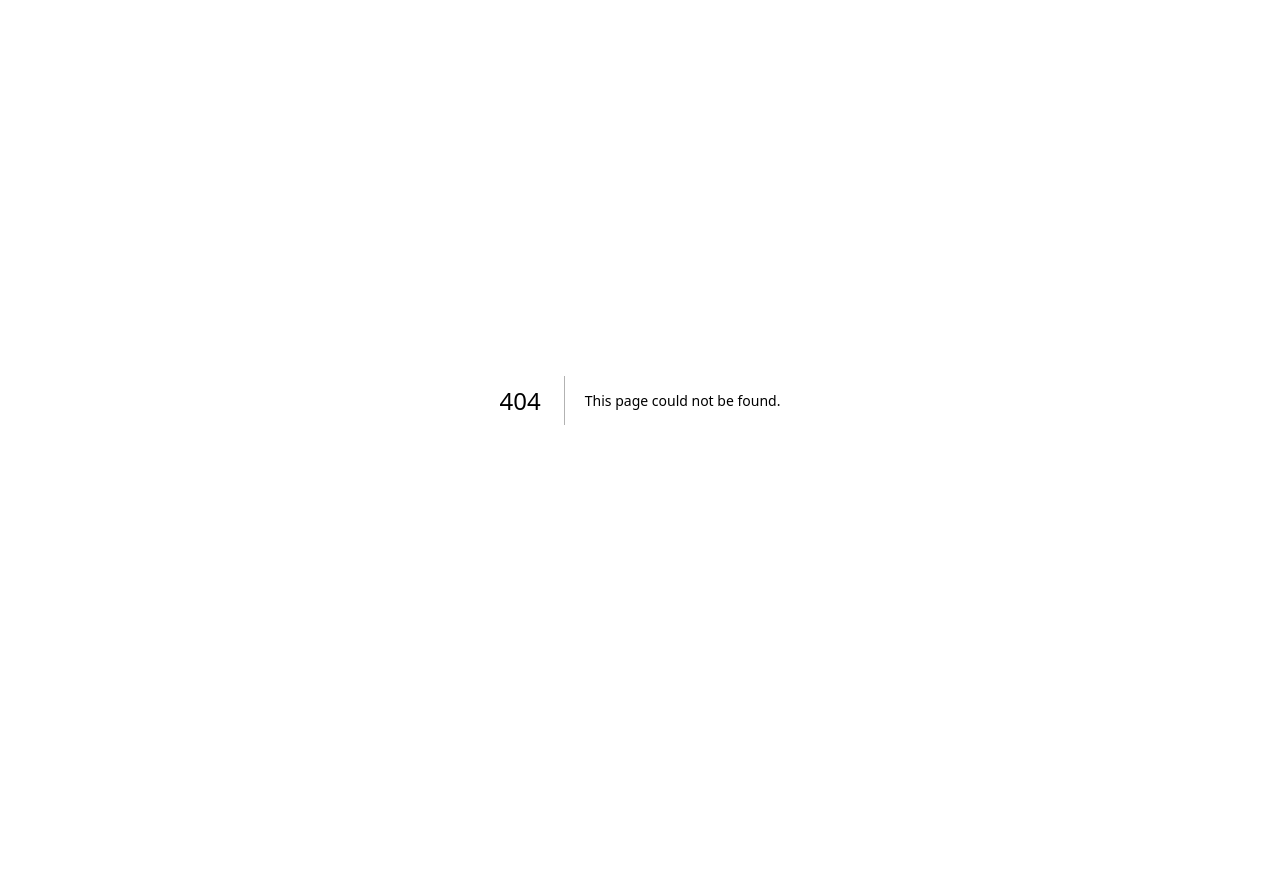
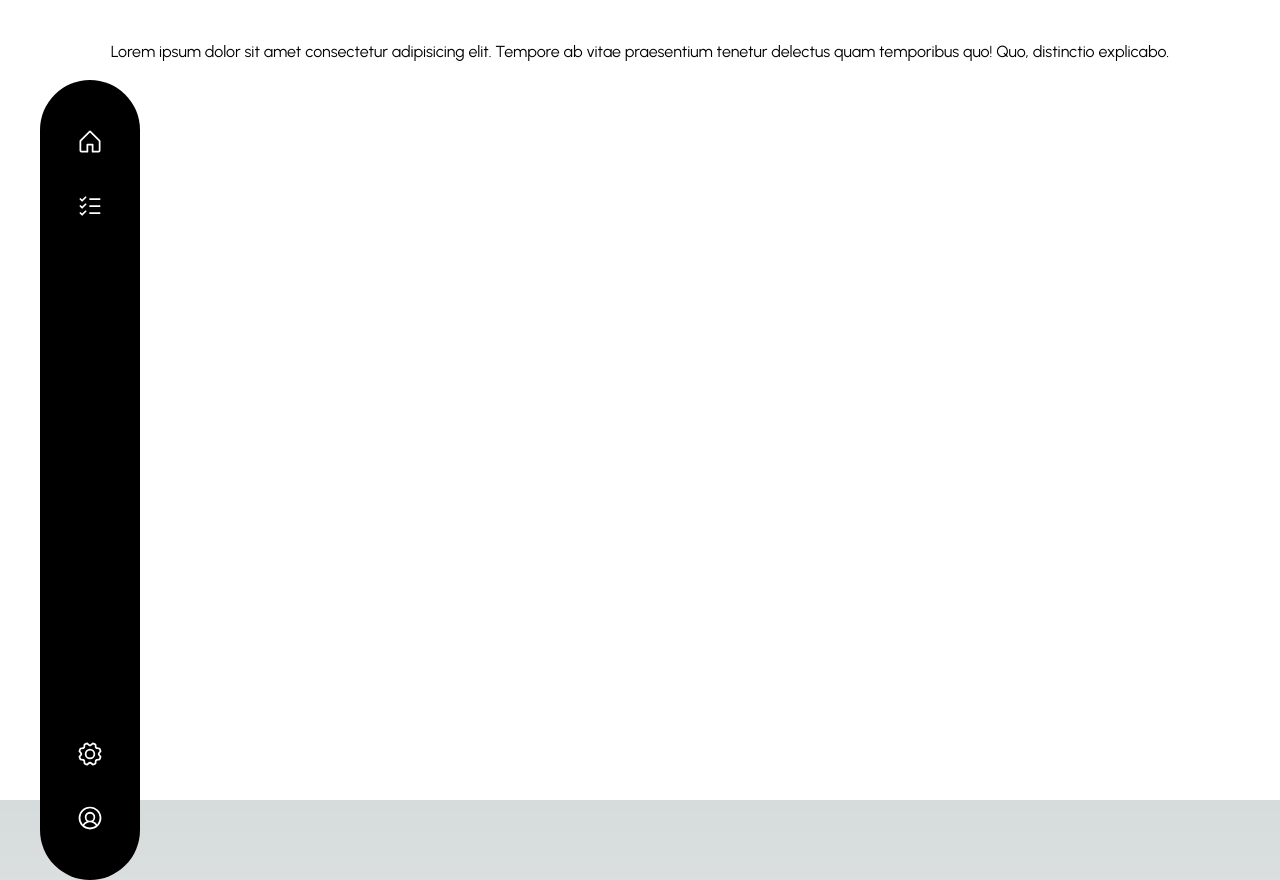
Before and after one commit to Badru9/aplikasi-parkir, a Next.js app: page /main-app in a window 1280 px wide. Before the commit this address had no page. Before the commit the page ends 800 px from the top, so only its background shows below. Built offline with nearby package versions, Linux system fonts and the light colour scheme.

Commit message:
BETA V1.0.1 : Update icon in app

```diff
--- a/package.json
+++ b/package.json
@@ -9,6 +9,7 @@
     "lint": "next lint"
   },
   "dependencies": {
+    "@phosphor-icons/react": "^2.0.15",
     "axios": "^1.6.7",
     "formik": "^2.4.5",
     "next": "14.1.3",
--- a/src/app/(home)/page.tsx
+++ b/src/app/(home)/page.tsx
@@ -13,7 +13,7 @@ export default function Home() {
   const [showPassword, setShowPassword] = useState<boolean>(false);
   const [listDataPegawai, setListDataPegawai] = useState<any[]>([]);
 
-  console.log(listDataPegawai);
+  // console.log(listDataPegawai);
 
   const getListPegawai = async () => {
     try {
--- /dev/null
+++ b/src/app/dashboard/page.tsx
@@ -0,0 +1,9 @@
+export default function Dashboard() {
+  return (
+    <main className="flex min-h-screen flex-col items-center justify-between p-24">
+      <div className="flex flex-col gap-5 items-center">
+        <h1 className="text-3xl font-semibold">Ini Dashboard</h1>
+      </div>
+    </main>
+  );
+}
--- /dev/null
+++ b/src/app/main-app/components/Sidebar.tsx
@@ -0,0 +1,54 @@
+"use client";
+
+import { House, Gear, UserCircle, ListChecks } from "@phosphor-icons/react";
+import logo from "@/app/assets/logo.svg";
+import Image from "next/image";
+import Link from "next/link";
+export default function Sidebar() {
+  const handlePage = (name: any) => {
+    console.log("clicked");
+    console.log(name);
+  };
+
+  return (
+    <div className="flex flex-col bg-black text-white rounded-full h-[800px] w-[100px] items-center justify-center absolute left-10 top-20">
+      <div className="flex flex-col h-full py-10 justify-between">
+        <div className="flex flex-col gap-5">
+          {/* <Image
+          src={logo}
+          alt="logo"
+          width={1000}
+          height={1000}
+          className="w-32"
+        /> */}
+          <Link href={""} onClick={() => handlePage("Home")}>
+            <House
+              size={44}
+              className=" p-2 rounded-full hover:bg-white hover:text-black cursor-pointer transition-all duration-200 ease-in-out"
+            />
+          </Link>
+          <Link href={""} onClick={() => handlePage("Success List")}>
+            <ListChecks
+              size={44}
+              className=" p-2 rounded-full hover:bg-white hover:text-black cursor-pointer transition-all duration-200 ease-in-out"
+            />
+          </Link>
+        </div>
+        <div className="flex flex-col gap-5">
+          <Link href={""} onClick={() => handlePage("Option")}>
+            <Gear
+              size={44}
+              className=" p-2 rounded-full hover:bg-white hover:text-black cursor-pointer transition-all duration-200 ease-in-out"
+            />
+          </Link>
+          <Link href={""} onClick={() => handlePage("Account")}>
+            <UserCircle
+              size={44}
+              className=" p-2 rounded-full hover:bg-white hover:text-black cursor-pointer transition-all duration-200 ease-in-out"
+            />
+          </Link>
+        </div>
+      </div>
+    </div>
+  );
+}
--- /dev/null
+++ b/src/app/main-app/page.tsx
@@ -0,0 +1,16 @@
+import Sidebar from "./components/Sidebar";
+
+export default function Main() {
+  return (
+    <main className="flex min-h-screen flex-col bg-white items-center justify-between relative p-10">
+      <Sidebar />
+      <div>
+        <p>
+          Lorem ipsum dolor sit amet consectetur adipisicing elit. Tempore ab
+          vitae praesentium tenetur delectus quam temporibus quo! Quo,
+          distinctio explicabo.{" "}
+        </p>
+      </div>
+    </main>
+  );
+}
```
Also changed, not shown: 1 other file (tests, documents, lock files or other folders).
